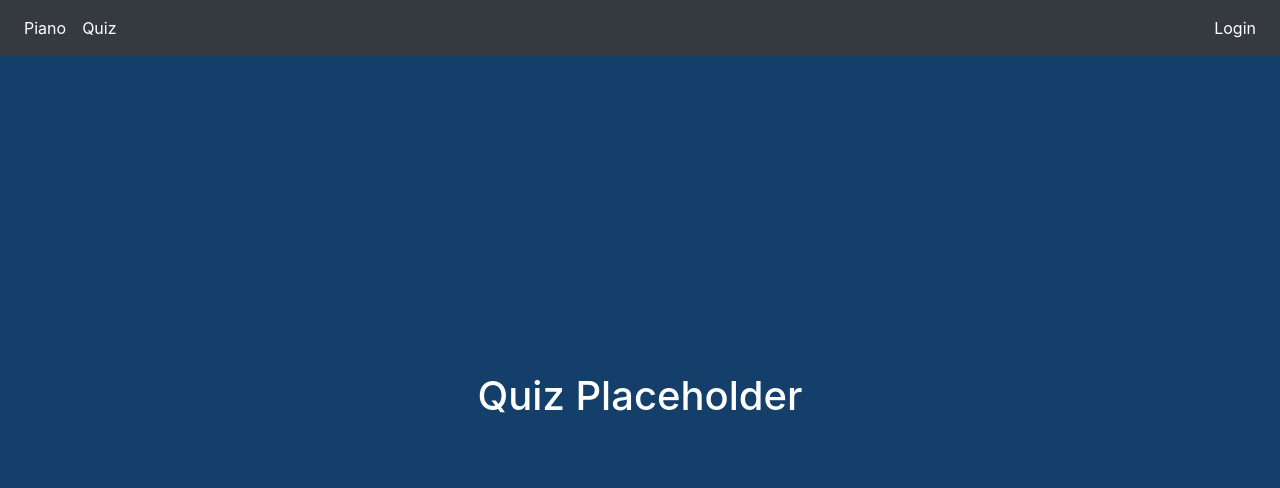
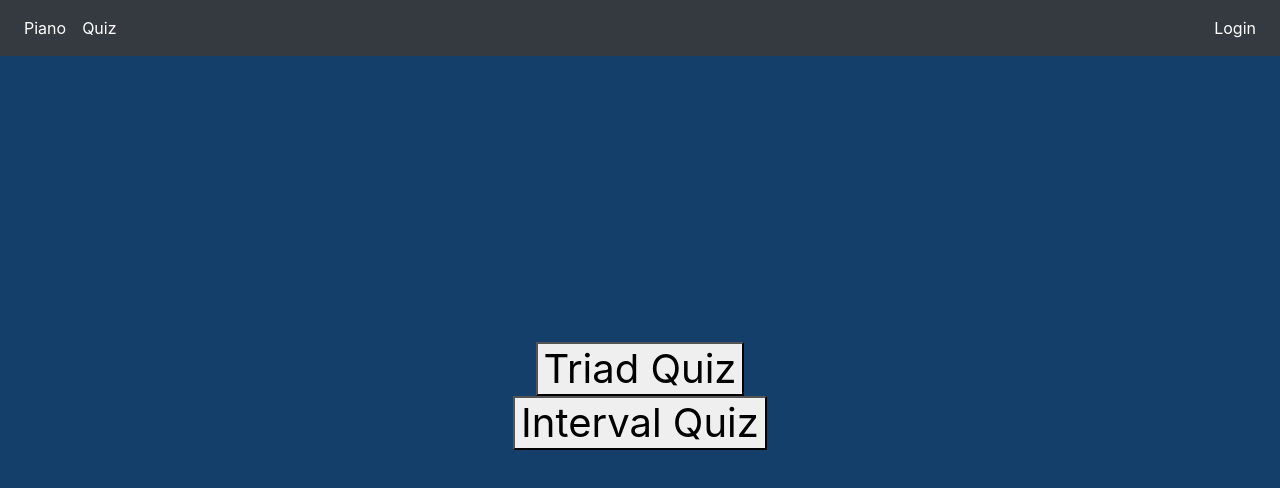
Before and after one commit to Reed22/MusicMakers, a React (Create React App) app: page /quiz in a window 1280 px wide. Shown: the top 488 px of the page. Built offline with nearby package versions, Linux system fonts and the light colour scheme.

Commit message:
Add Quizes to quiz page

```diff
--- a/src/components/Quiz.jsx
+++ b/src/components/Quiz.jsx
@@ -1,5 +1,12 @@
-import React from 'react';
+import React from "react";
+import TriadQuiz from "./TriadQuiz";
+import InteralQuiz from "./IntervalQuiz";
 
 export default function Quiz() {
-  return <h1 className="text-center">Quiz Placeholder</h1>;
+  return (
+    <h1 className="text-center">
+      <TriadQuiz />
+      <InteralQuiz />
+    </h1>
+  );
 }
```
